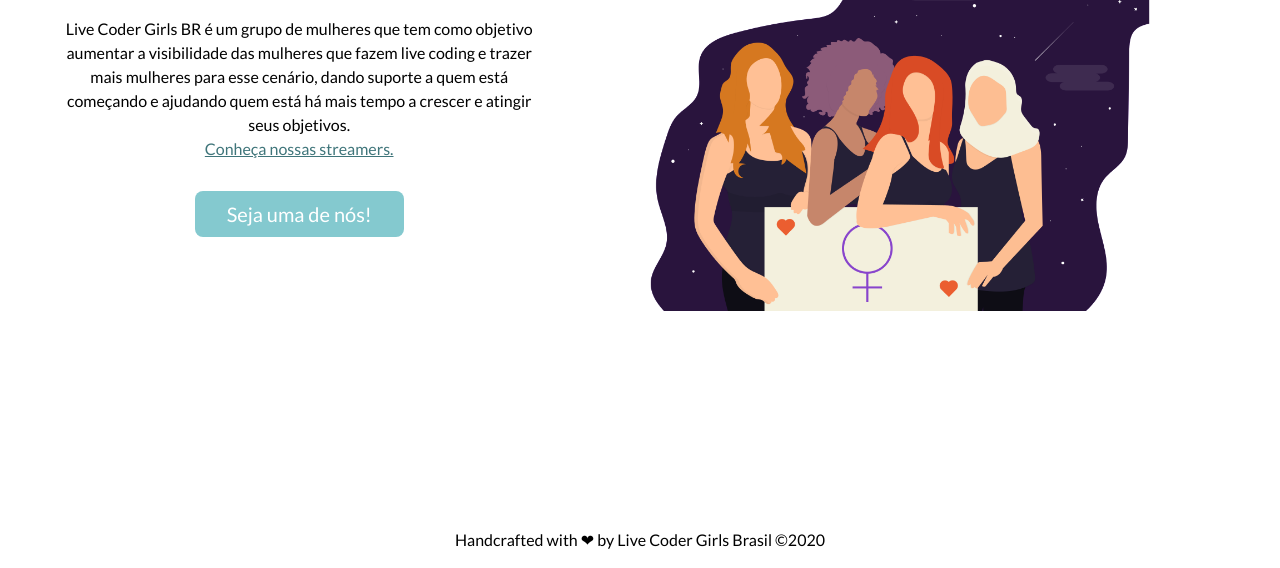
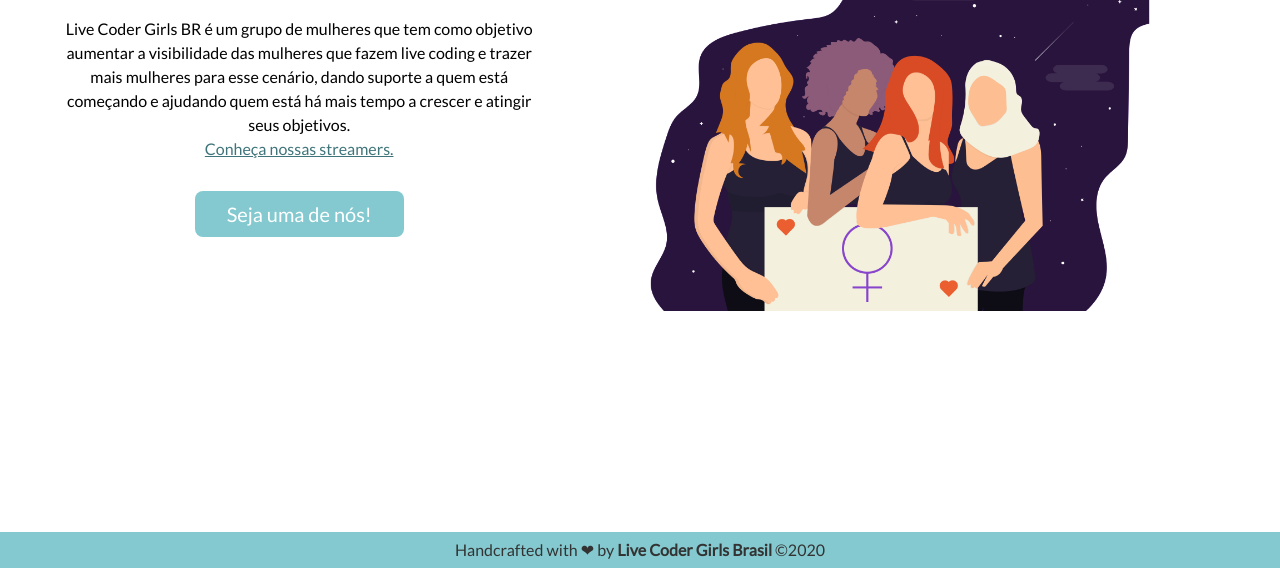
Before and after one commit to livecodergirlsbr/sobre, a plain HTML site: page index.html in a window 1280 px wide. Shown: the part 322-890 px from the top of the page. Drawn offline with Linux system fonts and the light colour scheme.

Commit message:
feat(footer): implementation the link of live coders repo in the footer of the site

```diff
--- a/css/style.css
+++ b/css/style.css
@@ -99,6 +99,21 @@
 
 footer {
   text-align: center;
+  padding: 10px 0;
+  background-color: #84c9cf;
+  color: #333;
+}
+
+.footer__link {
+  font-weight: 600;
+  font-size: 16px;
+  color: #333;
+  text-decoration: none;
+}
+
+.footer__link:hover {
+  font-weight: 500;
+  color: #fff;
 }
 
 @media (max-width: 1024px) {
--- a/index.html
+++ b/index.html
@@ -66,7 +66,7 @@
       </div>
     </main>
     <footer class="footer">
-      <p class="footer_text">Handcrafted with &#10084; by Live Coder Girls Brasil ©2020</p>
+      <p class="footer_text">Handcrafted with &#10084; by <a class="footer__link" href="https://github.com/livecodergirlsbr">Live Coder Girls Brasil</a> ©2020</p>
     </footer>
   </body>
 </html>
```
